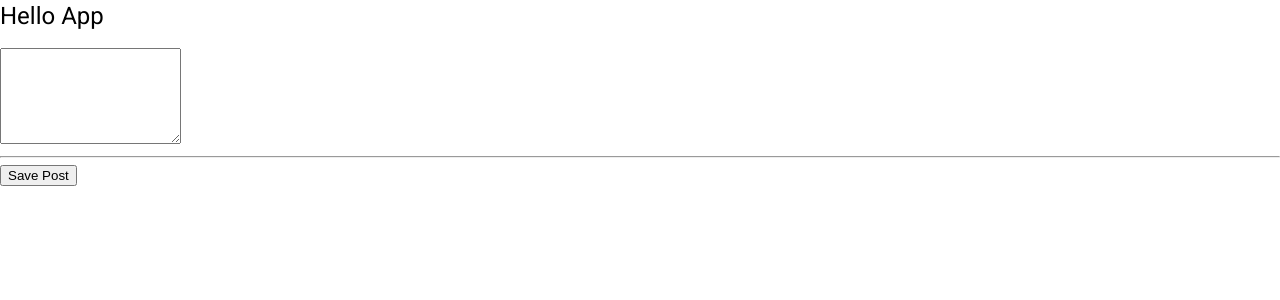
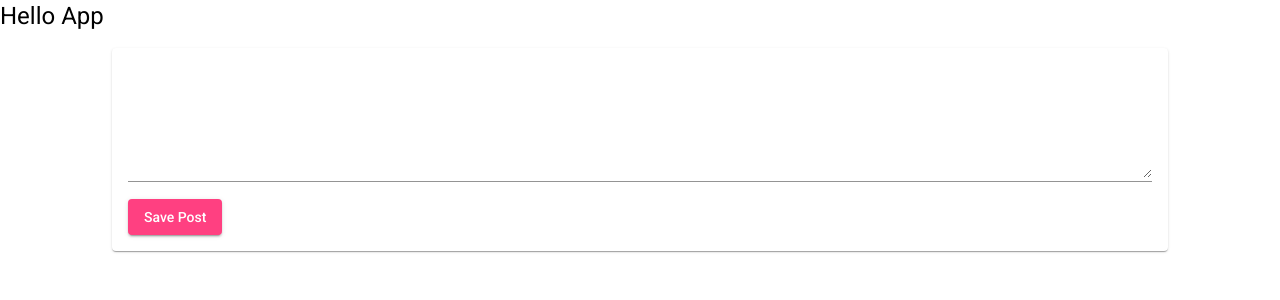
Before and after one commit to rishabhgist/mean-app-demo, an Angular app: page / in a window 1280 px wide. Shown: the top 300 px of the page. Built offline with nearby package versions, Linux system fonts and the light colour scheme.

Commit message:
added mat textarea and button

```diff
--- a/src/app/posts/post-create/post-create.component.css
+++ b/src/app/posts/post-create/post-create.component.css
@@ -0,0 +1,10 @@
+mat-card{
+    width: 80%;
+    margin: auto;
+}
+mat-form-field{
+    width: 100%;
+}
+textarea{
+    width: 100%;
+}
--- a/src/app/posts/post-create/post-create.component.html
+++ b/src/app/posts/post-create/post-create.component.html
@@ -1,4 +1,6 @@
-<textarea rows="6" #postInput></textarea>
-<hr>
-<button (click)="onAddPost(postInput)">Save Post</button>
-<p>{{newPost}}</p>
+<mat-card>
+    <mat-form-field>
+        <textarea matInput rows="6" #postInput></textarea>
+    </mat-form-field>
+    <button mat-raised-button color="accent" (click)="onAddPost(postInput)">Save Post</button>
+</mat-card>
```
Also changed, not shown: src/app/app.module.ts (+12 -4 lines).
